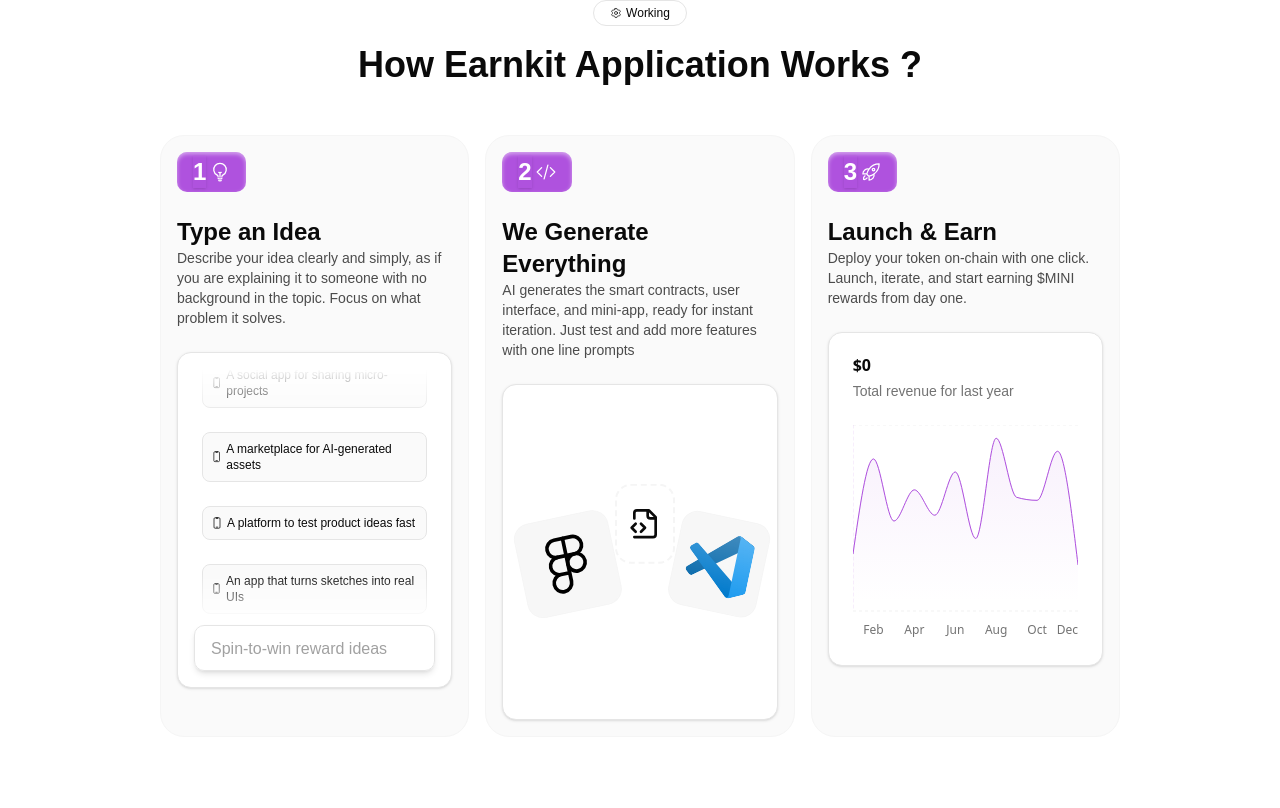
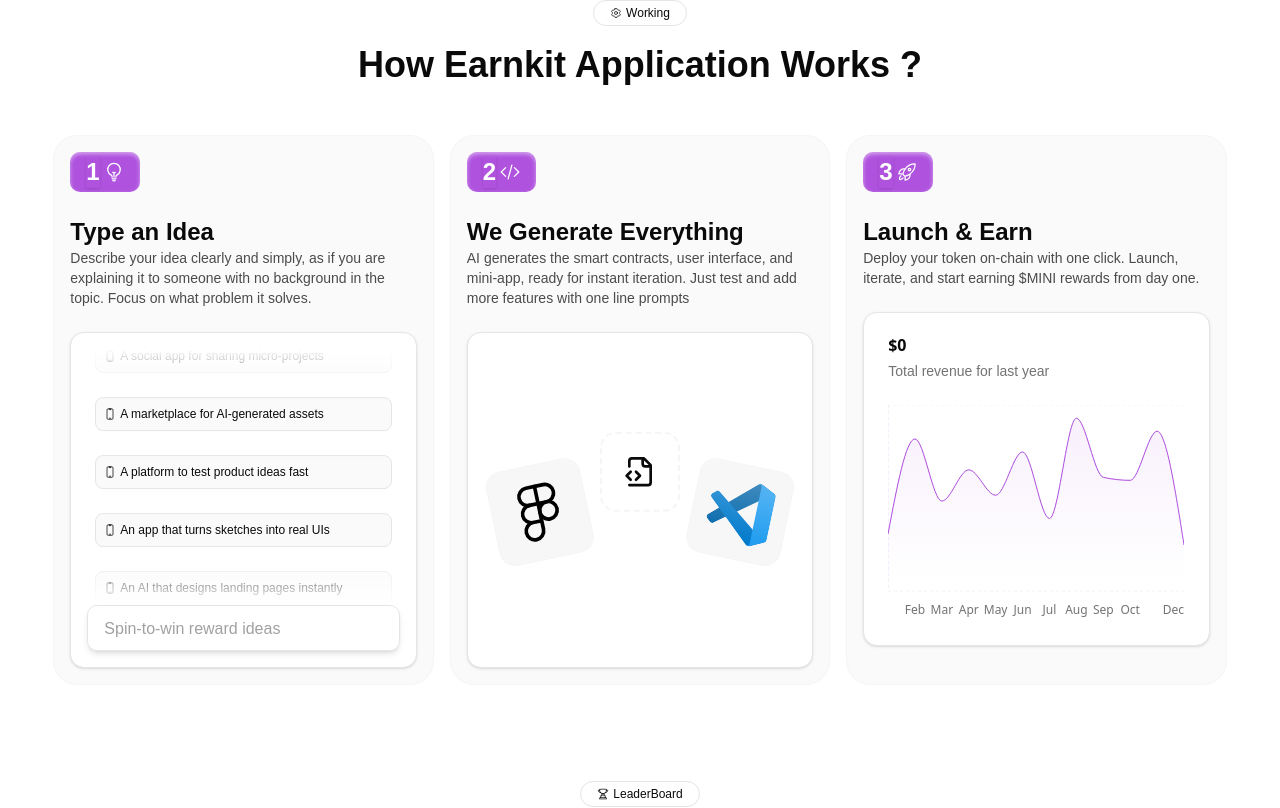
Before and after one commit to Kashyap1ankit/EarnKit, a Next.js app: page / in a window 1280 px wide. Shown: the part 896-1704 px from the top of the page. Built offline with nearby package versions, Linux system fonts and the light colour scheme; a web font is replaced by a local one.

Commit message:
bento responsive

```diff
--- a/components/how-it-works.tsx
+++ b/components/how-it-works.tsx
@@ -53,12 +53,12 @@ export default function HowItWorks() {
         </p>
       </div>
 
-      <div className="mx-auto grid w-11/12 grid-cols-1 gap-4 divide-x divide-y md:w-3/4 md:grid-cols-2 xl:grid-cols-3">
+      <div className="mx-auto grid w-11/12 grid-cols-1 gap-4 divide-x divide-y md:grid-cols-2 lg:grid-cols-3 xl:grid-cols-3 2xl:w-3/4">
         {howItWorks.map((e, i) => {
           return (
             <div
               key={i}
-              className="flex h-full w-full cursor-pointer flex-col gap-y-6 overflow-hidden rounded-3xl border border-neutral-100 bg-neutral-50 p-4"
+              className="flex h-full w-full cursor-pointer flex-col gap-y-6 overflow-hidden rounded-3xl border border-neutral-100 bg-neutral-50 p-4 md:last:col-span-2 lg:last:col-span-1"
             >
               <div className="bg-secondary-btn flex w-fit flex-row items-center justify-start gap-x-1 rounded-lg px-4 py-1 inset-shadow-sm inset-shadow-white/50">
                 <p
```
